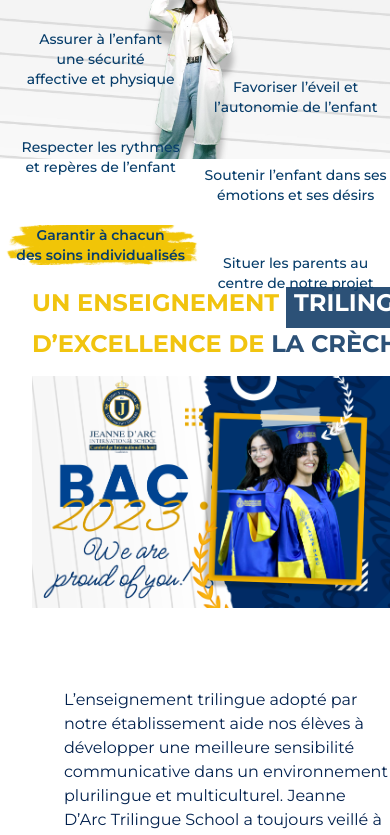
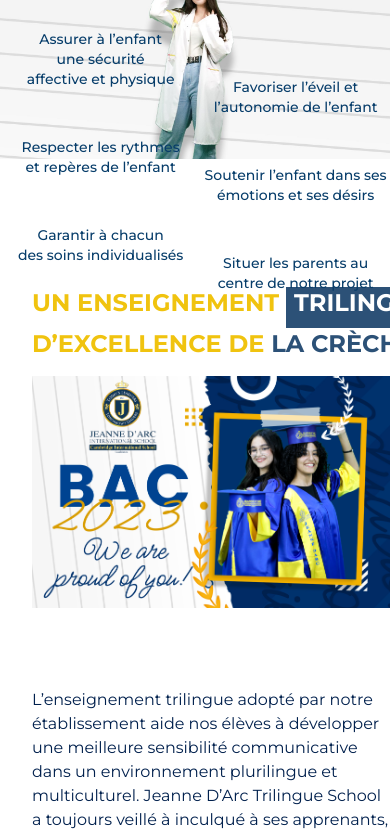
Before and after one commit to amine-tayani/trilingue, a React (Vite) app: page / in a window 390 px wide. Shown: the part 1860-2695 px from the top of the page. Built offline with nearby package versions, Linux system fonts and the light colour scheme; a web font is replaced by a local one.

Commit message:
chore: fix some positioning stuff

```diff
--- a/src/components/pages/home.tsx
+++ b/src/components/pages/home.tsx
@@ -1,7 +1,7 @@
 import Enseignement from "../sections/Enseignement";
 import Footer from "../sections/Footer";
 import Hero from "../sections/Hero";
-import MaCharte from "../sections/MaCharte";
+import Charte from "../sections/Charte";
 import MotDeDirecteur from "../sections/Directeur/MotDirecteur";
 import Navbar from "../shared/Navbar";
 import NosCycles from "../sections/NosCycles";
@@ -14,7 +14,7 @@
       <Navbar />
       <Hero />
       <MotDeDirecteur />
-      <MaCharte />
+      <Charte />
       <Enseignement />
       <Raisons />
       <NosCycles />
--- /dev/null
+++ b/src/components/sections/Charte.tsx
@@ -0,0 +1,65 @@
+const Charte = () => {
+  return (
+    <section className="font-montserrat">
+      <div className=" mx-auto mt-12">
+        <div className="flex justify-center items-center text-center w-full">
+          <img alt="left" src="/src/assets/left-vect.svg" />
+          <h1 className="mt-2 font-poppins text-title text-center text-2xl font-bold sm:text-3xl md:text-4xl lg:text-5xl mb-4">
+            NOTRE CHARTE
+          </h1>
+          <img alt="right" src="/src/assets/right-vect.svg" />
+        </div>
+
+        <div className="relative grid place-content-center w-full lg:h-[900px]">
+          <img
+            alt="image"
+            src="/src/assets/pattern.jpg"
+            className="object-center object-scale-down"
+          />
+          <div className="absolute lg:top-40 top-0 inset-x-0 lg:p-8 text-title">
+            <div className="flex flex-row justify-around mt-20 font-monstserrat font-medium text-center text-balance">
+              <div className="flex flex-col space-y-12 max-w-xs md:max-w-sm">
+                <div className="hover:bg-[url(/src/assets/splash.svg)] bg-cover bg-center">
+                  <p className="text-sm lg:text-2xl hover:font-semibold">
+                    Assurer à l’enfant une sécurité affective et physique
+                  </p>
+                </div>
+                <div className="hover:bg-[url(/src/assets/splash.svg)] bg-cover bg-center">
+                  <p className="text-sm lg:text-2xl hover:font-semibold">
+                    Respecter les rythmes et repères de l’enfant
+                  </p>
+                </div>
+                <div className="hover:bg-[url(/src/assets/splash.svg)] bg-cover bg-center">
+                  <p className="text-sm lg:text-2xl hover:font-semibold">
+                    Garantir à chacun
+                    <br /> des soins individualisés
+                  </p>
+                </div>
+              </div>
+
+              <div className="flex flex-col space-y-12 max-w-xs md:max-w-sm mt-12">
+                <div className="hover:bg-[url(/src/assets/splash.svg)] bg-cover bg-center">
+                  <p className="text-sm lg:text-2xl hover:font-semibold">
+                    Favoriser l’éveil et l’autonomie de l’enfant
+                  </p>
+                </div>
+                <div className="hover:bg-[url(/src/assets/splash.svg)] bg-cover bg-center">
+                  <p className="text-sm lg:text-2xl hover:font-semibold">
+                    Soutenir l’enfant dans ses émotions et ses désirs
+                  </p>
+                </div>
+                <div className="hover:bg-[url(/src/assets/splash.svg)] bg-cover bg-center">
+                  <p className="text-sm lg:text-2xl hover:font-semibold">
+                    Situer les parents au centre de notre projet
+                  </p>
+                </div>
+              </div>
+            </div>
+          </div>
+        </div>
+      </div>
+    </section>
+  );
+};
+
+export default Charte;
--- a/src/components/sections/Enseignement.tsx
+++ b/src/components/sections/Enseignement.tsx
@@ -7,25 +7,25 @@
         </div>
         <div className="ml-8 mt-10 font-monstserrat">
           <h1 className="mt-2 uppercase text-[#2c5177] text-nowrap text-2xl font-bold sm:text-3xl md:text-3xl lg:text-[37pt]">
-            <span className="text-[#f1c40f]">Un enseignement</span>{" "}
+            <span className="text-fyellow">Un enseignement</span>{" "}
             <div className="inline-flex h-[41px] ps-2 bg-[#2c5177] text-white w-96 lg:w-[530px] overflow-hidden">
               trilingue
             </div>
             <br />
-            <span className="text-[#f1c40f] leading-[1.3]">
+            <span className="text-fyellow leading-[1.3]">
               d’excellence de
             </span>{" "}
             la crèche au lycée
           </h1>
-          <div className="flex flex-col lg:flex-row space-x-8 lg:-translate-x-96 ">
-            <div className="">
+          <div className="flex flex-col lg:flex-row lg:space-x-80">
+            <div className="lg:absolute lg:left-0 lg:translate-x-16 lg:w-[700px]">
               <img
-                className="mt-4"
+                className="mt-4 "
                 src="/src/assets/BAC2023.jpg"
                 alt="bac 2023 picture"
               />
             </div>
-            <div className="max-w-xl lg:max-w-lg mt-20 ">
+            <div className="max-w-xl lg:max-w-xl mt-20 ">
               <p className="md:text-md lg:text-xl text-[#00204d] font-montserrat">
                 L’enseignement trilingue adopté par notre établissement aide nos
                 élèves à développer une meilleure sensibilité communicative dans
--- a/src/components/sections/MaCharte.tsx
+++ /dev/null
@@ -1,55 +0,0 @@
-const MaCharte = () => {
-  return (
-    <section className="font-montserrat">
-      <div className=" mx-auto mt-12">
-        <div className="flex justify-center items-center text-center w-full">
-          <img alt="left" src="/src/assets/left-vect.svg" />
-          <h1 className="mt-2 font-poppins text-title text-center text-2xl font-bold sm:text-3xl md:text-4xl lg:text-5xl mb-4">
-            NOTRE CHARTE
-          </h1>
-          <img alt="right" src="/src/assets/right-vect.svg" />
-        </div>
-
-        <div className="relative grid place-content-center w-full lg:h-[900px]">
-          <img
-            alt="image"
-            src="/src/assets/pattern.jpg"
-            className="object-center object-scale-down"
-          />
-          <div className="absolute lg:top-40 top-0 inset-x-0 lg:p-8 text-title">
-            <div className="flex flex-row justify-around mt-20 font-monstserrat font-medium text-center text-balance">
-              <div className="flex flex-col space-y-12 max-w-xs md:max-w-sm">
-                <p className="text-sm lg:text-2xl ">
-                  Assurer à l’enfant une sécurité affective et physique
-                </p>
-                <p className="text-sm lg:text-2xl">
-                  Respecter les rythmes et repères de l’enfant
-                </p>
-                <div className="bg-[url(/src/assets/splash.svg)] bg-cover bg-center">
-                  <p className="text-sm lg:text-2xl font-semibold">
-                    Garantir à chacun
-                    <br /> des soins individualisés
-                  </p>
-                </div>
-              </div>
-
-              <div className="flex flex-col space-y-12 max-w-xs md:max-w-sm mt-12">
-                <p className="text-sm lg:text-2xl ">
-                  Favoriser l’éveil et l’autonomie de l’enfant
-                </p>
-                <p className="text-sm lg:text-2xl ">
-                  Soutenir l’enfant dans ses émotions et ses désirs
-                </p>
-                <p className="text-sm lg:text-2xl">
-                  Situer les parents au centre de notre projet
-                </p>
-              </div>
-            </div>
-          </div>
-        </div>
-      </div>
-    </section>
-  );
-};
-
-export default MaCharte;
```
